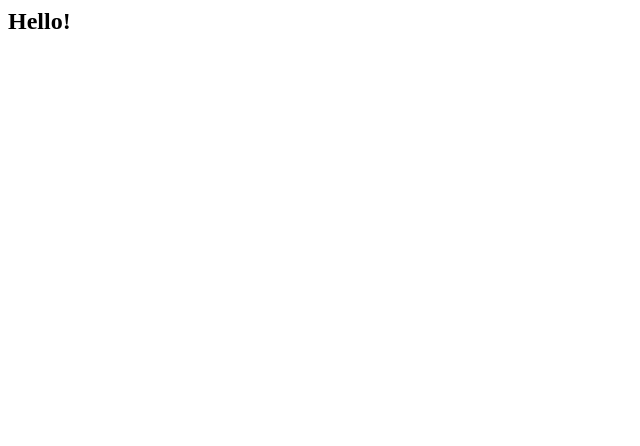
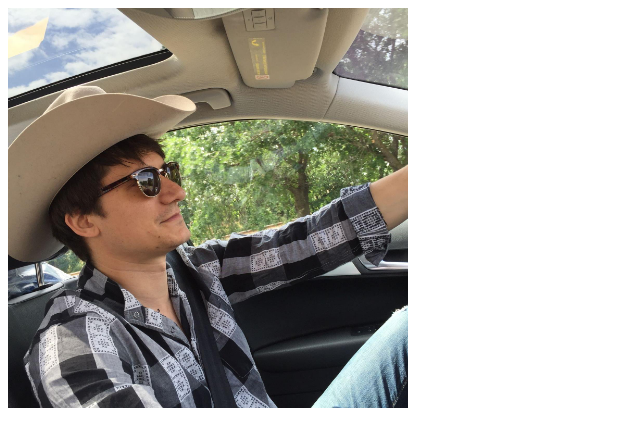
Before and after one commit to shawnlewis/shawnlewis.github.io, a plain HTML site: page index.html in a window 1280 px wide. Shown: the whole page, without its empty margins (0-640 px from the left). Drawn offline with Linux system fonts and the light colour scheme.

Commit message:
cowboyhat

```diff
--- a/index.html
+++ b/index.html
@@ -1 +1 @@
-<h2>Hello!</h2>
+<img src="cowboyhat.jpg" width=400>
```
Also changed, not shown: cowboyhat.jpg (added).
